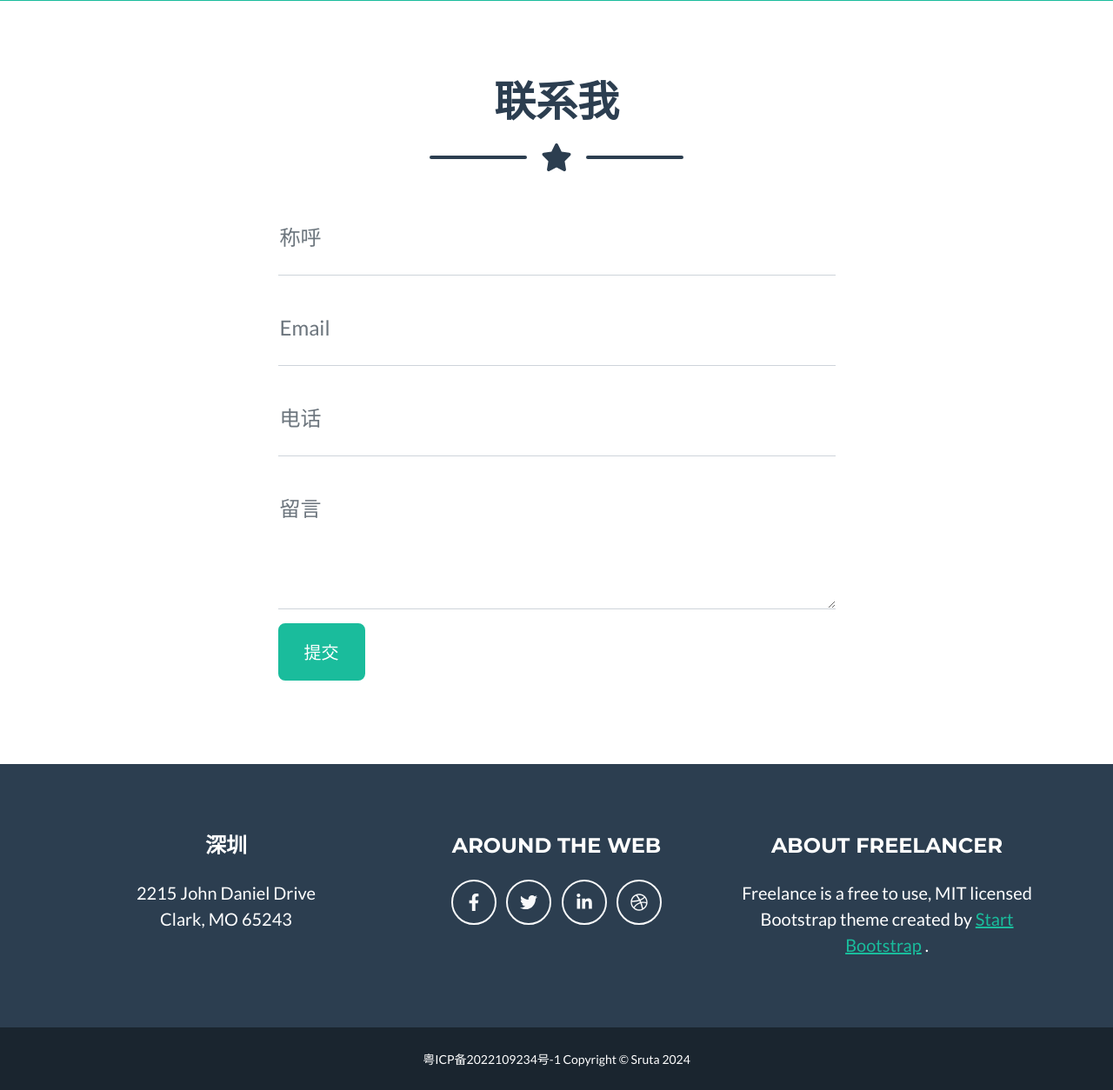
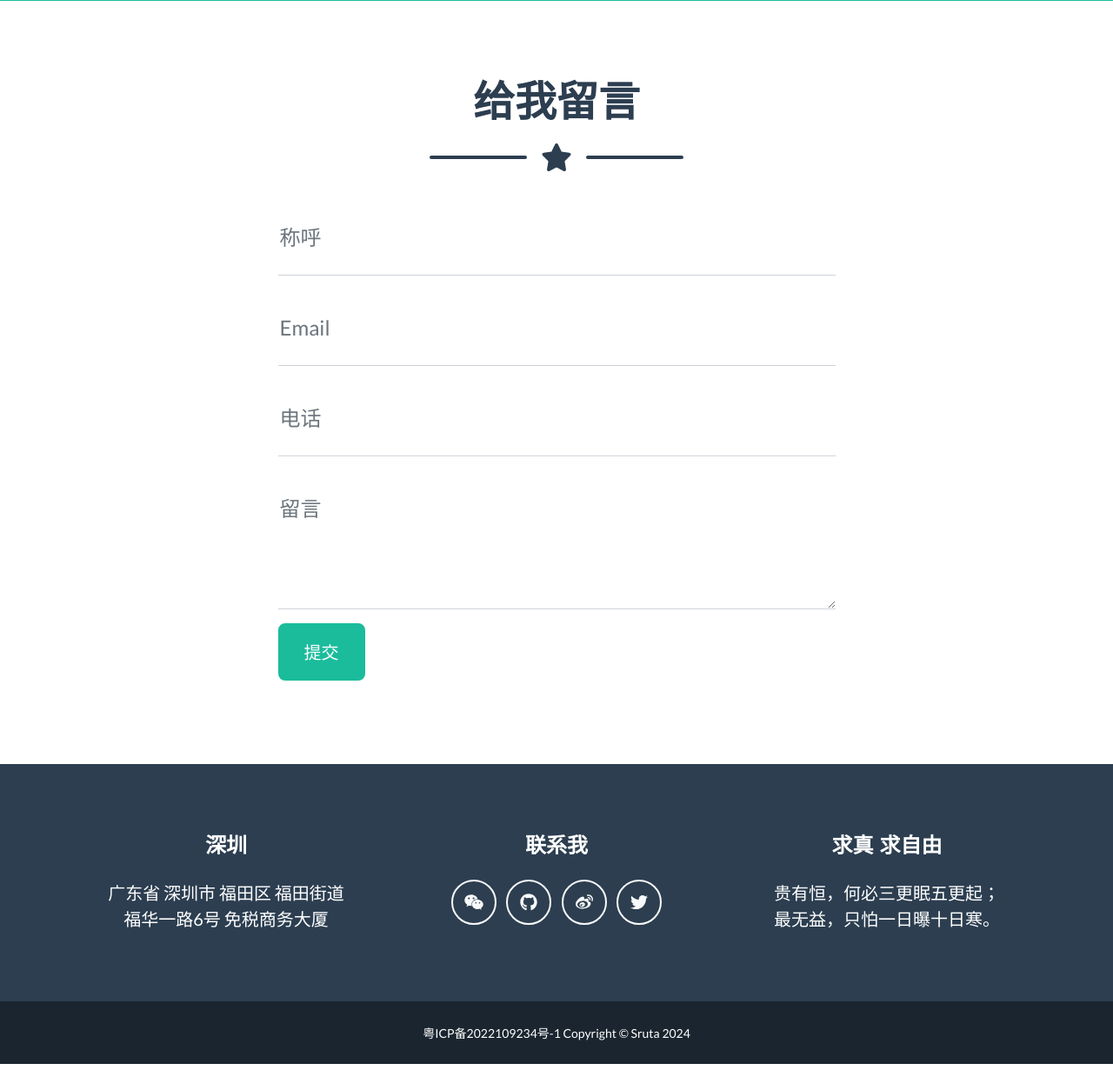
Before and after one commit to Sdd108/sruta_website, a Django app: page / in a window 1280 px wide. Shown: the part 2163-3417 px from the top of the page at 87% size. After the commit the page ends 3387 px from the top, so only its background shows below. Run offline with Django 5.2, Linux system fonts and the light colour scheme; some libraries are stand-ins or nearby versions.

Commit message:
update index page

```diff
--- a/sruta_website/settings.py
+++ b/sruta_website/settings.py
@@ -129,7 +129,7 @@ USE_TZ = True
 # https://docs.djangoproject.com/en/5.1/howto/static-files/
 
 STATIC_URL = 'static/'
-STATIC_ROOT = os.path.join(BASE_DIR, 'staticfiles/')
+STATIC_ROOT = os.path.join(BASE_DIR, 'staticfiles/')  # for production
 STATICFILES_DIRS = [
     os.path.join(BASE_DIR, "static"),
 ]
--- a/templates/index.html
+++ b/templates/index.html
@@ -157,7 +157,7 @@
         <section class="page-section" id="contact">
             <div class="container">
                 <!-- Contact Section Heading-->
-                <h2 class="page-section-heading text-center text-uppercase text-secondary mb-0">联系我</h2>
+                <h2 class="page-section-heading text-center text-uppercase text-secondary mb-0">给我留言</h2>
                 <!-- Icon Divider-->
                 <div class="divider-custom">
                     <div class="divider-custom-line"></div>
@@ -275,34 +275,85 @@
                     <div class="col-lg-4 mb-5 mb-lg-0">
                         <h4 class="text-uppercase mb-4">深圳</h4>
                         <p class="lead mb-0">
-                            2215 John Daniel Drive
+                            广东省 深圳市 福田区 福田街道
                             <br />
-                            Clark, MO 65243
+                            福华一路6号 免税商务大厦
                         </p>
                     </div>
                     <!-- Footer Social Icons-->
                     <div class="col-lg-4 mb-5 mb-lg-0">
-                        <h4 class="text-uppercase mb-4">Around the Web</h4>
-                        <a class="btn btn-outline-light btn-social mx-1" href="#!"><i class="fab fa-fw fa-facebook-f"></i></a>
-                        <a class="btn btn-outline-light btn-social mx-1" href="#!"><i class="fab fa-fw fa-twitter"></i></a>
-                        <a class="btn btn-outline-light btn-social mx-1" href="#!"><i class="fab fa-fw fa-linkedin-in"></i></a>
-                        <a class="btn btn-outline-light btn-social mx-1" href="#!"><i class="fab fa-fw fa-dribbble"></i></a>
+                        <h4 class="text-uppercase mb-4">联系我</h4>
+                        <a class="btn btn-outline-light btn-social mx-1" href="#!" data-bs-toggle="modal" data-bs-target="#wechatModal">
+                            <i class="fab fa-fw fa-weixin"></i>
+                        </a>
+                        <a class="btn btn-outline-light btn-social mx-1" href="https://github.com/Sdd108/" target="_blank" rel="noopener noreferrer"><i class="fab fa-fw fa-github"></i></a>
+                        <a class="btn btn-outline-light btn-social mx-1" href="https://weibo.com/u/2838039622" target="_blank" rel="noopener noreferrer"><i class="fab fa-fw fa-weibo"></i></a>
+                        <a class="btn btn-outline-light btn-social mx-1" href="https://x.com/zhipeng108" target="_blank" rel="noopener noreferrer"><i class="fab fa-fw fa-twitter"></i></a>
                     </div>
                     <!-- Footer About Text-->
                     <div class="col-lg-4">
-                        <h4 class="text-uppercase mb-4">About Freelancer</h4>
+                        <h4 class="text-uppercase mb-4">求真 求自由</h4>
                         <p class="lead mb-0">
-                            Freelance is a free to use, MIT licensed Bootstrap theme created by
-                            <a href="http://startbootstrap.com">Start Bootstrap</a>
-                            .
+                            贵有恒，何必三更眠五更起；<br>
+                            最无益，只怕一日曝十日寒。
                         </p>
+                    </div>
+
+                </div>
+            </div>
+        </footer>
+
+        <!-- WeChat QR Code Modal -->
+{#        <div class="modal fade" id="wechatModal" tabindex="-1" aria-labelledby="wechatModalLabel" aria-hidden="true">#}
+{#            <div class="modal-dialog modal-dialog-centered">#}
+{#                <div class="modal-content">#}
+{#                    <div class="modal-header">#}
+{#                        <h5 class="modal-title" id="wechatModalLabel">加我的个人微信</h5>#}
+{#                        <button type="button" class="btn-close" data-bs-dismiss="modal" aria-label="Close"></button>#}
+{#                    </div>#}
+{#                    <div class="modal-body text-center">#}
+{#                        <img src="{% static 'home/assets/img/wechat-qr-code.jpg' %}" alt="WeChat QR Code" class="img-fluid">#}
+{#                    </div>#}
+{#                </div>#}
+{#            </div>#}
+{#        </div>#}
+
+        <div class="portfolio-modal modal fade" id="wechatModal" tabindex="-1" aria-labelledby="wechatModalLable" aria-hidden="true">
+            <div class="modal-dialog">
+                <div class="modal-content">
+                    <div class="modal-header border-0"><button class="btn-close" type="button" data-bs-dismiss="modal" aria-label="Close"></button></div>
+                    <div class="modal-body text-center pb-5">
+                        <div class="container">
+                            <div class="row justify-content-center">
+                                <div class="col-lg-8">
+                                    <!-- Portfolio Modal - Title-->
+                                    <h2 class="portfolio-modal-title text-secondary text-uppercase mb-0">加我的微信</h2>
+                                    <!-- Icon Divider-->
+                                    <div class="divider-custom">
+                                        <div class="divider-custom-line"></div>
+                                        <div class="divider-custom-icon"><i class="fas fa-star"></i></div>
+                                        <div class="divider-custom-line"></div>
+                                    </div>
+                                    <!-- Portfolio Modal - Image-->
+                                    <img class="img-fluid rounded mb-5" src="{% static 'home/assets/img/wechat-qr-code.jpg' %}" alt="..." />
+                                    <!-- Portfolio Modal - Text-->
+                                    <p class="mb-4"></p>
+                                    <button class="btn btn-primary" data-bs-dismiss="modal">
+                                        <i class="fas fa-xmark fa-fw"></i>
+                                        Close Window
+                                    </button>
+                                </div>
+                            </div>
+                        </div>
                     </div>
                 </div>
             </div>
-        </footer>
+        </div>
+
+
         <!-- Copyright Section-->
         <div class="copyright py-4 text-center text-white">
-            <div class="container"><small>粤ICP备2022109234号-1 Copyright &copy; Sruta 2024</small></div>
+            <div class="container"><small>粤ICP备2022109234号-1  Copyright &copy; Sruta 2024</small></div>
         </div>
         <!-- Portfolio Modals-->
         <!-- Portfolio Modal 1-->
```
Also changed, not shown: README.md, static/home/assets/img/wechat-qr-code.jpg (added), 1 other file.
